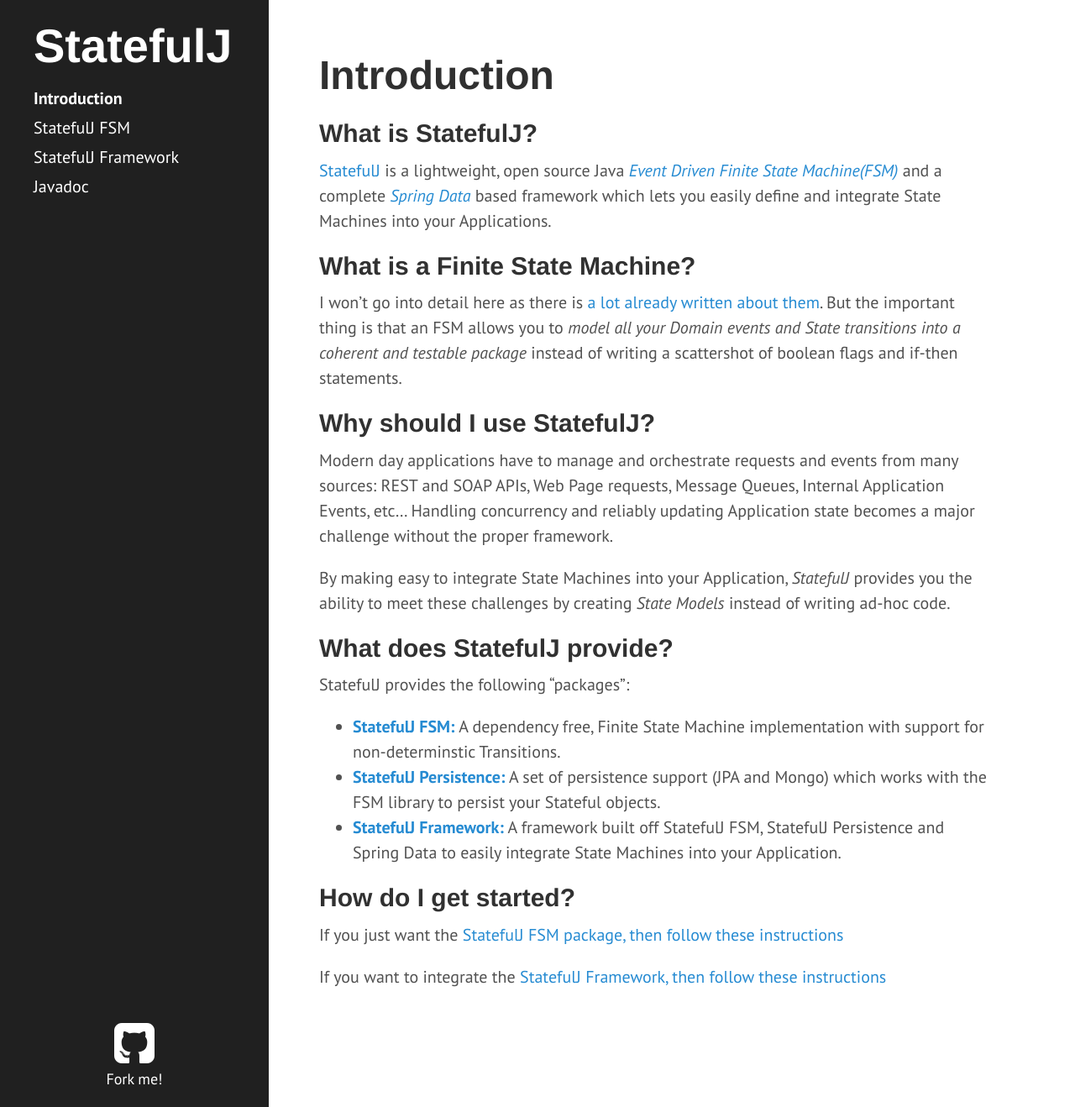
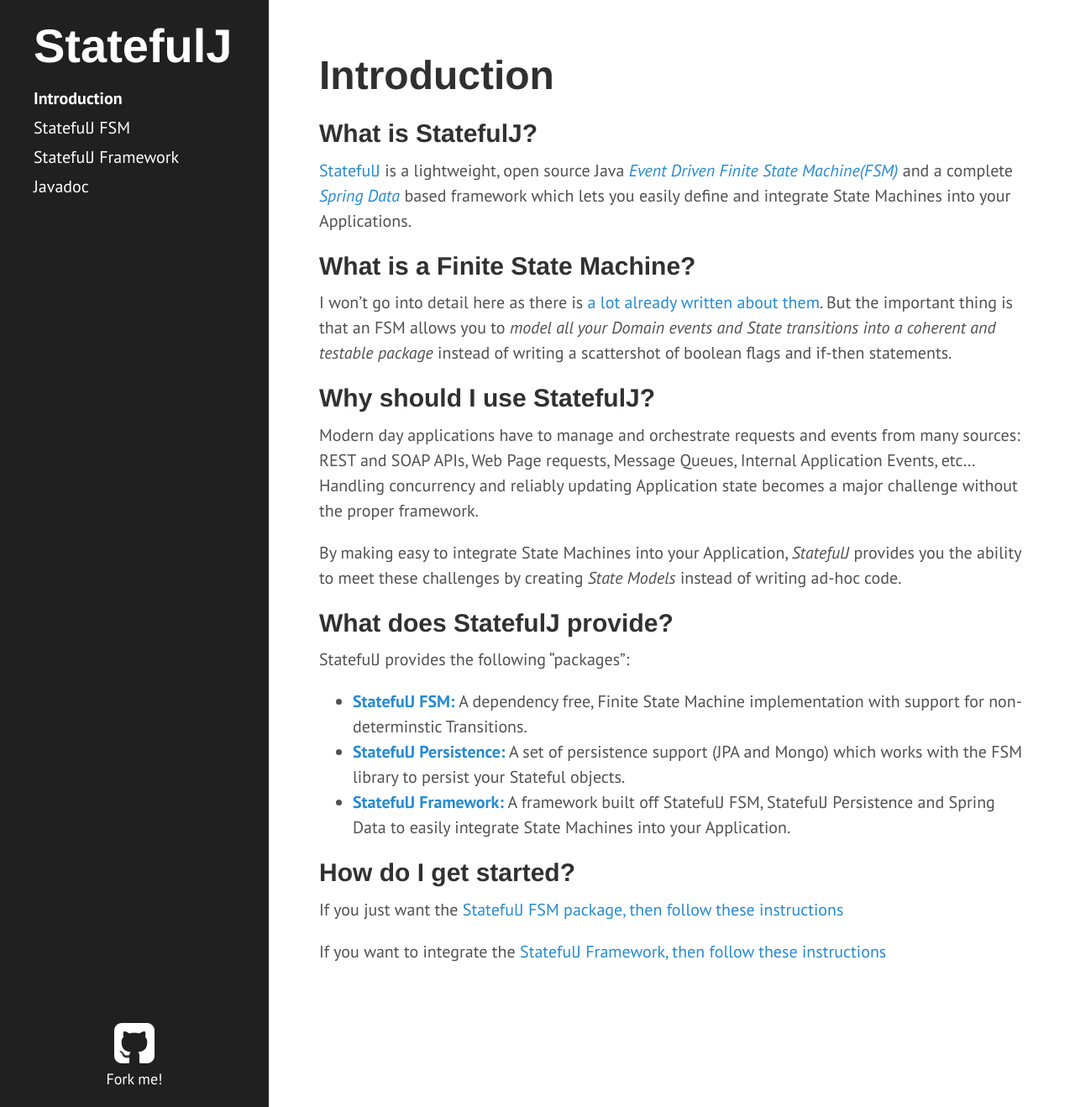
Before and after one commit to statefulj/statefulj, a Jekyll site: the page built from index.md, in a window 1280 px wide and 1318 px high. Shown: the whole window at 84% size. Built offline with Jekyll 4.4.1, drawn with Linux system fonts in a browser that asks for light colours; Markdown is read by kramdown in place of the engine named in the settings.

Commit message:
Increase right margin

```diff
--- a/public/css/hyde.css
+++ b/public/css/hyde.css
@@ -146,7 +146,7 @@ a.sidebar-nav-item:hover,a.sidebar-nav-item:focus {
 @media ( min-width : 64em) {
 	.content {
 		margin-left: 18rem;
-		margin-right: 4rem;
+		margin-right: 2rem;
 	}
 }
 
```
